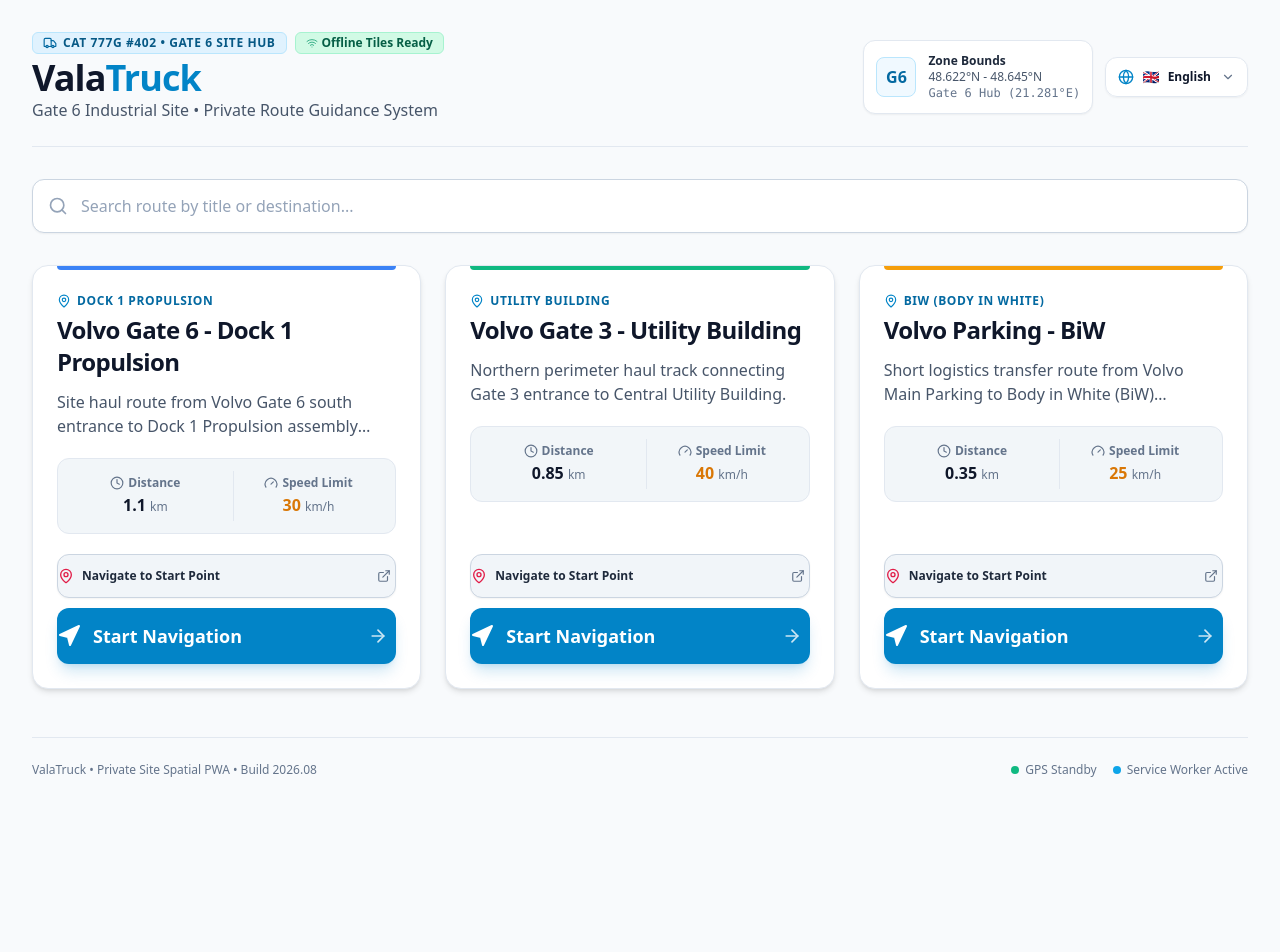
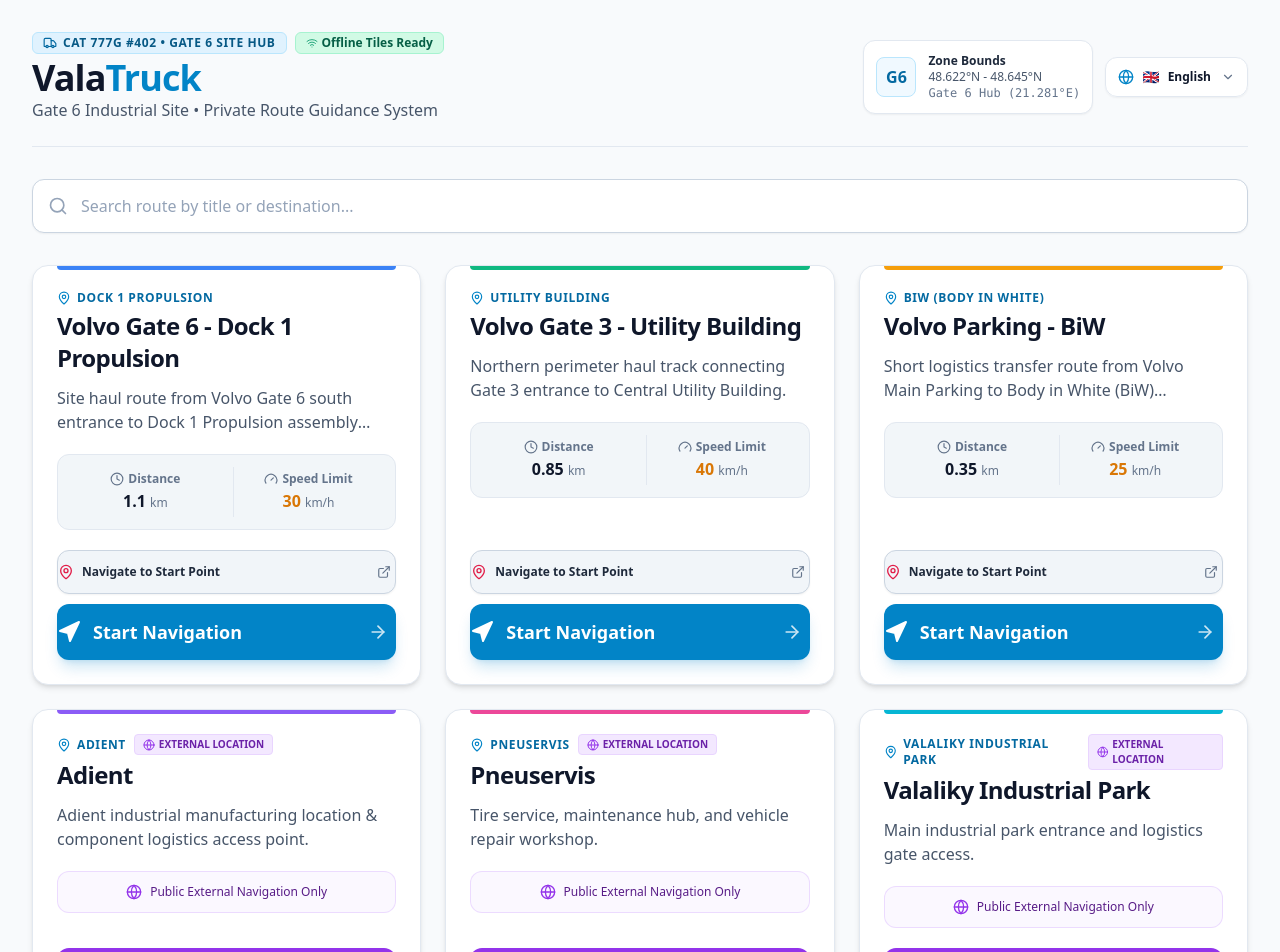
Before and after one commit to rfarkas-qq/ValaTruck, a Next.js app: page / in a window 1280 px wide. Shown: the top 952 px of the page. Before the commit the page ends 810 px from the top, so only its background shows below. Built offline with nearby package versions, Linux system fonts and the light colour scheme.

Commit message:
Single Point Tiles

```diff
--- a/src/components/TrackCard.tsx
+++ b/src/components/TrackCard.tsx
@@ -2,7 +2,7 @@
 
 import React from "react";
 import { Track } from "@/data/tracks";
-import { Navigation, Gauge, Clock, MapPin, ArrowRight, ExternalLink } from "lucide-react";
+import { Navigation, Gauge, Clock, MapPin, ArrowRight, ExternalLink, Globe } from "lucide-react";
 import { useLanguage } from "@/i18n/LanguageContext";
 
 interface TrackCardProps {
@@ -12,6 +12,8 @@
 
 export const TrackCard: React.FC<TrackCardProps> = ({ track, onSelectTrack }) => {
   const { t } = useLanguage();
+
+  const isSinglePoint = track.isExternalOnly || track.waypoints.length <= 1;
 
   const startWpt = track.waypoints[0];
   const startLat = startWpt?.lat ?? 48.624454;
@@ -28,13 +30,21 @@
       />
 
       <div>
-        {/* Header Row: Title & Destination */}
+        {/* Header Row: Title & Destination & Badge */}
         <div className="flex items-start justify-between gap-3 mb-3">
           <div>
-            <span className="inline-flex items-center gap-1.5 text-xs font-semibold tracking-wider text-sky-700 uppercase mb-1">
+            <div className="flex items-center gap-2 mb-1">
+              <span className="inline-flex items-center gap-1.5 text-xs font-semibold tracking-wider text-sky-700 uppercase">
                 <MapPin className="w-3.5 h-3.5 text-sky-600" />
                 {track.destinationName}
               </span>
+              {isSinglePoint && (
+                <span className="bg-purple-100 text-purple-800 border border-purple-200 text-[10px] font-bold px-2 py-0.5 rounded uppercase flex items-center gap-1">
+                  <Globe className="w-3 h-3 text-purple-600" />
+                  {t("externalLocation")}
+                </span>
+              )}
+            </div>
             <h3 className="text-xl md:text-2xl font-bold text-slate-900 tracking-tight group-hover:text-sky-600 transition-colors">
               {track.title}
             </h3>
@@ -47,6 +57,7 @@
         </p>
 
         {/* Spec Stats Grid */}
+        {!isSinglePoint ? (
           <div className="grid grid-cols-2 gap-3 p-3 bg-slate-100/90 rounded-xl border border-slate-200 mb-5">
             <div className="flex flex-col items-center justify-center p-1 text-center">
               <span className="text-xs text-slate-500 font-semibold flex items-center gap-1">
@@ -66,11 +77,30 @@
               </span>
             </div>
           </div>
+        ) : (
+          <div className="p-3 bg-purple-50/70 rounded-xl border border-purple-200/80 mb-5 text-center text-xs text-purple-900 font-medium flex items-center justify-center gap-2">
+            <Globe className="w-4 h-4 text-purple-600 shrink-0" />
+            <span>{t("publicNavOnly")}</span>
+          </div>
+        )}
       </div>
 
-      {/* Action Buttons Stack */}
+      {/* Action Buttons */}
+      {isSinglePoint ? (
+        /* Single Point Tile: Prominent External Navigation Button Only */
+        <a
+          href={mapsUrl}
+          target="_blank"
+          rel="noopener noreferrer"
+          className="w-full h-14 bg-purple-600 hover:bg-purple-500 active:bg-purple-700 text-white font-bold text-base md:text-lg rounded-xl flex items-center justify-center gap-3 transition-all transform active:scale-[0.98] shadow-lg shadow-purple-600/20"
+        >
+          <MapPin className="w-6 h-6 fill-current text-white" />
+          <span>{t("navigateExternal")}</span>
+          <ExternalLink className="w-5 h-5 ml-auto mr-2 opacity-90" />
+        </a>
+      ) : (
+        /* Multi-Point Route Tile: Dual Actions (External Start Nav + Internal Site Nav) */
         <div className="flex flex-col gap-2.5">
-        {/* External Public Route Navigation Button */}
           <a
             href={mapsUrl}
             target="_blank"
@@ -83,7 +113,6 @@
             <ExternalLink className="w-3.5 h-3.5 text-slate-500 shrink-0 ml-auto mr-1" />
           </a>
 
-        {/* Driver Touch Site Navigation Action Button */}
           <button
             onClick={() => onSelectTrack(track.id)}
             className="w-full h-14 bg-sky-600 hover:bg-sky-500 active:bg-sky-700 text-white font-bold text-base md:text-lg rounded-xl flex items-center justify-center gap-3 transition-all transform active:scale-[0.98] shadow-lg shadow-sky-600/20"
@@ -93,6 +122,7 @@
             <ArrowRight className="w-5 h-5 ml-auto mr-2 opacity-80 group-hover:translate-x-1 transition-transform" />
           </button>
         </div>
+      )}
     </div>
   );
 };
--- a/src/data/tracks.ts
+++ b/src/data/tracks.ts
@@ -18,11 +18,13 @@
   estimatedMinutes: number;
   speedLimitKmH: number;
   maxGradientPercent: number;
+  isExternalOnly?: boolean;
   waypoints: TrackWaypoint[];
   geojson: FeatureCollection<LineString | Point>;
 }
 
 export const MOCK_TRACKS: Track[] = [
+  // Multi-point Site Routes from KML
   {
     id: "route-volvo-gate6-dock1",
     title: "Volvo Gate 6 - Dock 1 Propulsion",
@@ -195,4 +197,90 @@
       ],
     },
   },
+
+  // Single-Point External Navigation Locations
+  {
+    id: "location-adient",
+    title: "Adient",
+    description: "Adient industrial manufacturing location & component logistics access point.",
+    destinationName: "Adient",
+    routeColor: "#8b5cf6", // Purple
+    distanceKm: 0,
+    estimatedMinutes: 0,
+    speedLimitKmH: 50,
+    maxGradientPercent: 0,
+    isExternalOnly: true,
+    waypoints: [
+      { name: "Adient", lat: 48.62260381624869, lng: 21.28008286960294, instruction: "Public Location - Navigate via external map application", type: "start" }
+    ],
+    geojson: {
+      type: "FeatureCollection",
+      features: [
+        {
+          type: "Feature",
+          properties: { name: "Adient", icon: "start" },
+          geometry: {
+            type: "Point",
+            coordinates: [21.28008286960294, 48.62260381624869],
+          },
+        },
+      ],
+    },
+  },
+  {
+    id: "location-pneuservis",
+    title: "Pneuservis",
+    description: "Tire service, maintenance hub, and vehicle repair workshop.",
+    destinationName: "Pneuservis",
+    routeColor: "#ec4899", // Pink
+    distanceKm: 0,
+    estimatedMinutes: 0,
+    speedLimitKmH: 50,
+    maxGradientPercent: 0,
+    isExternalOnly: true,
+    waypoints: [
+      { name: "Pneuservis", lat: 48.62293004440501, lng: 21.281928231532778, instruction: "Public Location - Navigate via external map application", type: "start" }
+    ],
+    geojson: {
+      type: "FeatureCollection",
+      features: [
+        {
+          type: "Feature",
+          properties: { name: "Pneuservis", icon: "start" },
+          geometry: {
+            type: "Point",
+            coordinates: [21.281928231532778, 48.62293004440501],
+          },
+        },
+      ],
+    },
+  },
+  {
+    id: "location-valaliky-industrial-park",
+    title: "Valaliky Industrial Park",
+    description: "Main industrial park entrance and logistics gate access.",
+    destinationName: "Valaliky Industrial Park",
+    routeColor: "#06b6d4", // Cyan
+    distanceKm: 0,
+    estimatedMinutes: 0,
+    speedLimitKmH: 50,
+    maxGradientPercent: 0,
+    isExternalOnly: true,
+    waypoints: [
+      { name: "Valaliky Industrial Park", lat: 48.630932338350966, lng: 21.27139954391473, instruction: "Public Location - Navigate via external map application", type: "start" }
+    ],
+    geojson: {
+      type: "FeatureCollection",
+      features: [
+        {
+          type: "Feature",
+          properties: { name: "Valaliky Industrial Park", icon: "start" },
+          geometry: {
+            type: "Point",
+            coordinates: [21.27139954391473, 48.630932338350966],
+          },
+        },
+      ],
+    },
+  },
 ];
--- a/src/i18n/translations.ts
+++ b/src/i18n/translations.ts
@@ -38,6 +38,9 @@
     startNavigation: "Start Navigation",
     navigateToStart: "Navigate to Start Point",
     startPoint: "Start",
+    externalLocation: "External Location",
+    navigateExternal: "Navigate via External Maps",
+    publicNavOnly: "Public External Navigation Only",
 
     // Navigation Header
     backToRoutes: "Back to Routes",
@@ -99,6 +102,9 @@
     startNavigation: "Spustiť navigáciu",
     navigateToStart: "Navigovať na začiatok trasy",
     startPoint: "Štart",
+    externalLocation: "Verejná lokalita",
+    navigateExternal: "Navigovať cez externé mapy",
+    publicNavOnly: "Len verejná externá navigácia",
 
     // Navigation Header
     backToRoutes: "Späť na trasy",
@@ -160,6 +166,9 @@
     startNavigation: "Pornește navigarea",
     navigateToStart: "Navighează la punctul de pornire",
     startPoint: "Start",
+    externalLocation: "Locație externă",
+    navigateExternal: "Navighează prin hărți externe",
+    publicNavOnly: "Doar navigare externă publică",
 
     // Navigation Header
     backToRoutes: "Înapoi la rute",
@@ -221,6 +230,9 @@
     startNavigation: "Navigáció indítása",
     navigateToStart: "Navigáció a kezdőponthoz",
     startPoint: "Start",
+    externalLocation: "Külső helyszín",
+    navigateExternal: "Navigáció külső térképpel",
+    publicNavOnly: "Csak nyilvános külső navigáció",
 
     // Navigation Header
     backToRoutes: "Vissza az útvonalakhoz",
@@ -282,6 +294,9 @@
     startNavigation: "Navigation starten",
     navigateToStart: "Zum Startpunkt navigieren",
     startPoint: "Start",
+    externalLocation: "Externer Standort",
+    navigateExternal: "Über externe Karten navigieren",
+    publicNavOnly: "Nur externe öffentliche Navigation",
 
     // Navigation Header
     backToRoutes: "Zurück zu den Routen",
@@ -343,6 +358,9 @@
     startNavigation: "Rozpocznij nawigację",
     navigateToStart: "Nawiguj do punktu startowego",
     startPoint: "Start",
+    externalLocation: "Lokalizacja zewnętrzna",
+    navigateExternal: "Nawiguj przez mapy zewnętrzne",
+    publicNavOnly: "Tylko nawigacja zewnętrzna",
 
     // Navigation Header
     backToRoutes: "Powrót do tras",
@@ -404,6 +422,9 @@
     startNavigation: "Spustit navigaci",
     navigateToStart: "Navigovat na začátek trasy",
     startPoint: "Start",
+    externalLocation: "Vnější lokalita",
+    navigateExternal: "Navigovat přes externí mapy",
+    publicNavOnly: "Pouze veřejná externí navigace",
 
     // Navigation Header
     backToRoutes: "Zpět na trasy",
@@ -465,6 +486,9 @@
     startNavigation: "Navigasyonu Başlat",
     navigateToStart: "Başlangıç Noktasına Yol Tarifi Al",
     startPoint: "Başlangıç",
+    externalLocation: "Harici Konum",
+    navigateExternal: "Harici Harita ile Yol Tarifi Al",
+    publicNavOnly: "Yalnızca Harici Navigasyon",
 
     // Navigation Header
     backToRoutes: "Rotalara Dön",
@@ -526,6 +550,9 @@
     startNavigation: "Розпочати навігацію",
     navigateToStart: "Навігація до точки старту",
     startPoint: "Старт",
+    externalLocation: "Зовнішня локація",
+    navigateExternal: "Навігація через зовнішні карти",
+    publicNavOnly: "Лише зовнішня навігація",
 
     // Navigation Header
     backToRoutes: "Назад до маршрутів",
```
Lines whose indentation alone changed are shown as unchanged.
